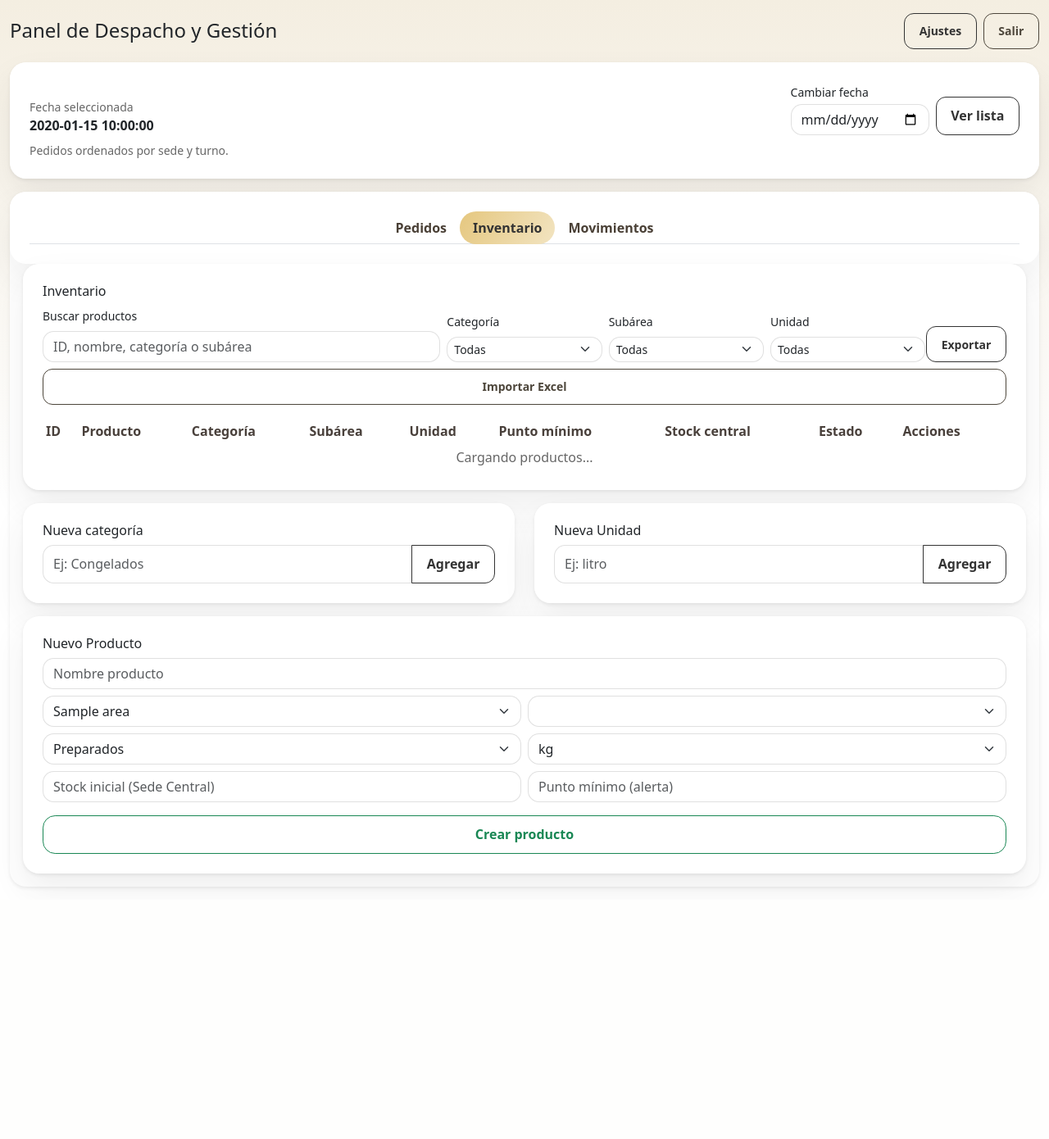
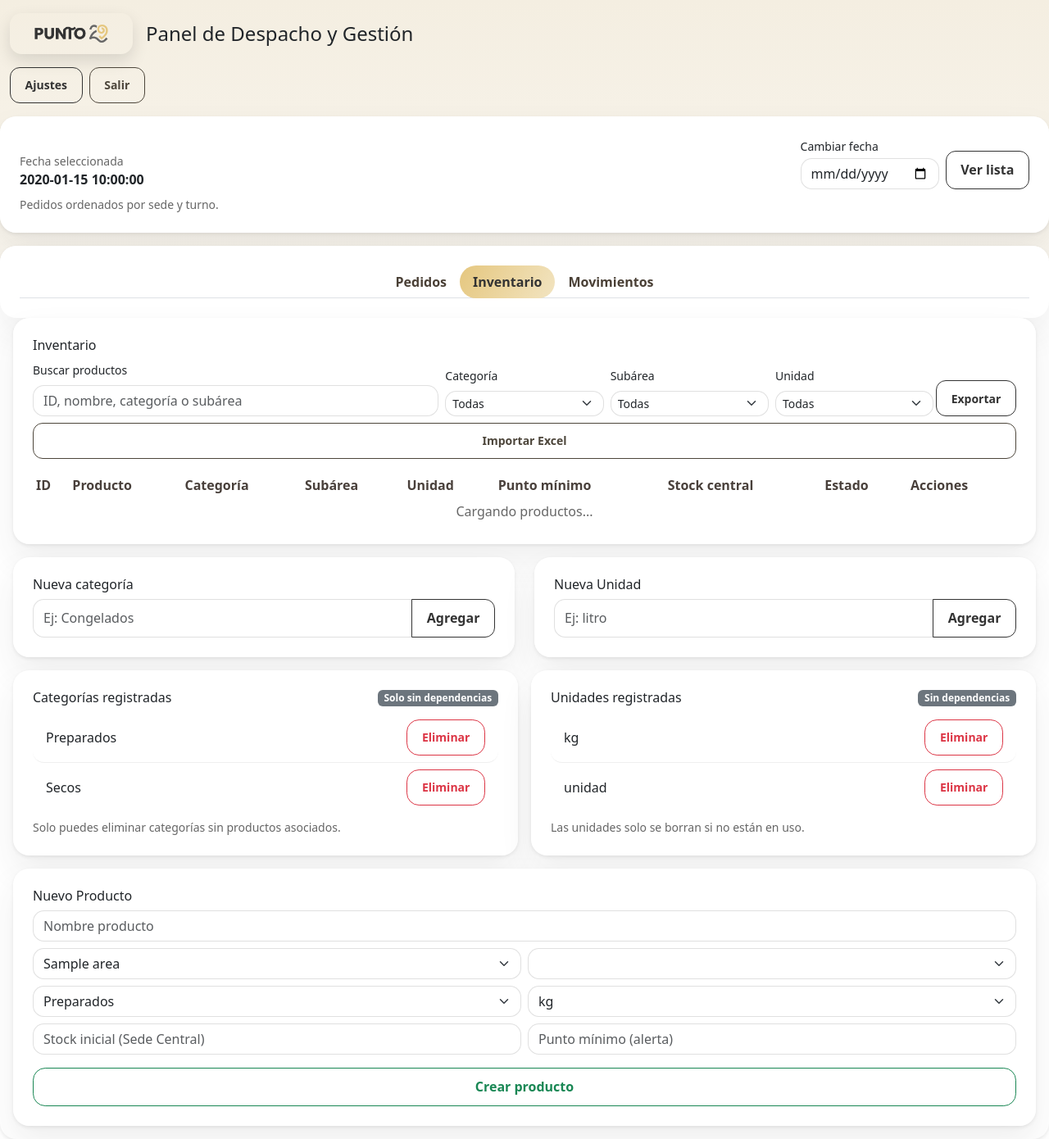
Before and after one commit to Saulo-pj/mi-app-flask, a Flask app: template templates/almacen.html in a window 1280 px wide, after a click on "Inventario". Shown: the whole page at 82% size. Before the commit the page ends 1085 px from the top, so only its background shows below. Run offline with Flask 3, Linux system fonts and the light colour scheme; the template is opened without the code that fills it: most values are stand-ins (such as "Sample title", 1, 10 or a date in 2020); lists and menus that the app fills with data are empty; some libraries are stand-ins or nearby versions.

```diff
--- a/app.py
+++ b/app.py
@@ -2,6 +2,7 @@ from __future__ import annotations
 
 import os
 import json
+import pytz
 from datetime import datetime, date, time, timedelta
 from io import BytesIO
 import re
@@ -28,6 +29,7 @@ from models import (
     Sede,
     Turno,
     Unidad,
+    ChecklistListaPredeterminada,
     CierreCaja,
     Movimiento,
     UsuarioGestion,
@@ -77,6 +79,12 @@ SUBAREA_POSITION: dict[str, dict[str, int]] = {
 }
 
 engine = get_engine(database_url)
+
+PERU_TIMEZONE = pytz.timezone("America/Lima")
+
+
+def ahora_peru() -> datetime:
+    return datetime.now(PERU_TIMEZONE)
 
 CREATION_PASSWORD_KEY = "creation_password"
 DEFAULT_CREATION_PASSWORD = os.getenv("CHECKLIST_CREATION_PASSWORD", "almacen123")
@@ -278,6 +286,35 @@ def _release_session_slot() -> None:
         ACTIVE_SESSION_TOKENS.pop(token, None)
 
 
+def _get_checklist_context() -> dict[str, int | str] | None:
+    id_sede = session.get("id_sede")
+    id_area = session.get("id_area")
+    id_turno = session.get("id_turno")
+    if not id_sede or not id_area or not id_turno:
+        return None
+    return {
+        "id_sede": id_sede,
+        "id_area": id_area,
+        "id_turno": id_turno,
+        "id_usuario": session.get("id_usuario"),
+    }
+
+
+def _format_default_checklist_entry(entry: ChecklistListaPredeterminada, db: Session) -> dict[str, object]:
+    producto = db.get(Producto, entry.ID_Producto)
+    nombre = producto.Nombre_Producto if producto else entry.ID_Producto
+    subarea = producto.Subarea if producto else ""
+    unidad = None
+    if producto and producto.ID_Unidad:
+        unidad = db.get(Unidad, producto.ID_Unidad)
+    return {
+        "id_producto": entry.ID_Producto,
+        "nombre_producto": nombre,
+        "subarea": subarea or "Sin subárea",
+        "subarea_badge": subarea_badge(producto.ID_Area if producto else None, subarea) if producto else "bg-secondary",
+        "area_id": producto.ID_Area if producto else None,
+        "unidad": unidad.Nombre_Unidad if unidad else None,
+    }
 def find_user_entry(username: str, password: str, groups: str | list[str] | None = None) -> UserEntry | None:
     username = username.strip()
     password = password.strip()
@@ -480,7 +517,7 @@ def get_or_create_pedido(db: Session, ctx: dict[str, int | str], fecha_filtro: d
         ID_Turno=ctx["id_turno"],
         ID_Area=ctx["id_area"],
         ID_Usuario=ctx.get("id_usuario", "sin_usuario"),
-        Fecha=fecha_filtro or datetime.now(),
+        Fecha=fecha_filtro or ahora_peru(),
     )
     db.add(pedido)
     db.flush()
@@ -498,7 +535,7 @@ def obtener_fecha_checklist() -> datetime:
             parsed = None
         if parsed:
             return parsed
-    ahora = datetime.now()
+    ahora = ahora_peru()
     return ahora
 
 
@@ -933,7 +970,7 @@ def checklist():
         if parsed:
             fecha_filtro = parsed
     if fecha_filtro is None:
-        fecha_filtro = datetime.now()
+        fecha_filtro = ahora_peru()
     fecha_filtro = fecha_filtro.replace(hour=0, minute=0, second=0, microsecond=0)
     fecha_anterior = fecha_filtro - timedelta(days=1)
     session["checklist_fecha"] = fecha_filtro.isoformat()
@@ -959,7 +996,7 @@ def checklist():
             admin_turnos = db.scalars(select(Turno).order_by(Turno.Nombre_Turno)).all()
             admin_areas = db.scalars(select(Area).order_by(Area.Nombre_Area)).all()
 
-    now = datetime.now()
+    now = ahora_peru()
     fecha_seleccionada = pedido.Fecha or fecha_filtro or now
     selected_date_label = fecha_seleccionada.strftime("%d/%m/%Y")
     selected_time_label = fecha_seleccionada.strftime("%H:%M")
@@ -1005,7 +1042,7 @@ def cierre_caja():
         except ValueError:
             selected_date = None
     if not selected_date:
-        selected_date = datetime.now().date()
+        selected_date = ahora_peru().date()
 
     is_admin = session.get("perfil") == "admin"
     movimientos_only = bool(session.get("movimientos_only"))
@@ -1218,6 +1255,20 @@ def checklist_items():
                 select(DetallePedido).where(DetallePedido.ID_Pedido == pedido.ID_Pedido)
             ).all()
         }
+        default_entries = db.scalars(
+            select(ChecklistListaPredeterminada)
+            .where(
+                ChecklistListaPredeterminada.ID_Sede == ctx["id_sede"],
+                ChecklistListaPredeterminada.ID_Area == ctx["id_area"],
+                ChecklistListaPredeterminada.ID_Turno == ctx["id_turno"],
+            )
+            .order_by(ChecklistListaPredeterminada.Orden, ChecklistListaPredeterminada.ID_Producto)
+        ).all()
+        default_product_ids = [entry.ID_Producto for entry in default_entries]
+        default_order_map = {pid: idx for idx, pid in enumerate(default_product_ids)}
+        visible_product_ids = set(default_product_ids)
+        if detalles:
+            visible_product_ids.update(detalles.keys())
         ocultos = set(
             db.scalars(
                 select(ChecklistProductoOculto.ID_Producto).where(
@@ -1228,14 +1279,15 @@ def checklist_items():
                 )
             ).all()
         )
-        productos = db.scalars(
-            select(Producto).where(
-                and_(
-                    Producto.Estado == "Activo",
-                    Producto.ID_Area == id_area,
-                )
-            )
-        ).all()
+        productos_query = select(Producto).where(
+            and_(
+                Producto.Estado == "Activo",
+                Producto.ID_Area == id_area,
+            )
+        )
+        if default_product_ids:
+            productos_query = productos_query.where(Producto.ID_Producto.in_(visible_product_ids))
+        productos = db.scalars(productos_query).all()
         result = []
         for p in productos:
             if p.ID_Producto in ocultos:
@@ -1261,11 +1313,15 @@ def checklist_items():
                     "area_id": p.ID_Area,
                 }
             )
-        def sort_key(item: dict[str, str | int | None]) -> tuple[int, int, str]:
+        def sort_key(item: dict[str, str | int | None]) -> tuple[int, int, int, str]:
+            product_id = item.get("id_producto")
+            default_rank = default_order_map.get(product_id)
+            if default_rank is not None:
+                return 0, default_rank, 0, ""
             area_rank = AREA_ORDER.get(item.get("area_id"), len(AREA_ORDER))
             sub_map = SUBAREA_POSITION.get(item.get("area_id"), {})
             sub_rank = sub_map.get(normalize_subarea_name(item.get("subarea")), len(sub_map))
-            return area_rank, sub_rank, item.get("nombre_producto", "") or ""
+            return 1, area_rank, sub_rank, item.get("nombre_producto", "") or ""
         result.sort(key=sort_key)
     return jsonify(result)
 
@@ -1324,6 +1380,101 @@ def checklist_catalogo():
     return jsonify(result)
 
 
+@app.get("/api/checklist/lista")
+def checklist_lista_default():
+    if not _is_sede_or_admin_profile():
+        return jsonify({"error": "No autorizado"}), 401
+
+    ctx = _get_checklist_context()
+    if not ctx:
+        return jsonify({"error": "Contexto incompleto"}), 400
+
+    with Session(engine) as db:
+        entries = db.scalars(
+            select(ChecklistListaPredeterminada)
+            .where(
+                ChecklistListaPredeterminada.ID_Sede == ctx["id_sede"],
+                ChecklistListaPredeterminada.ID_Area == ctx["id_area"],
+                ChecklistListaPredeterminada.ID_Turno == ctx["id_turno"],
+            )
+            .order_by(ChecklistListaPredeterminada.Orden, ChecklistListaPredeterminada.ID_Producto)
+        ).all()
+        lista = [_format_default_checklist_entry(entry, db) for entry in entries]
+    return jsonify({"lista": lista})
+
+
+@app.post("/api/checklist/lista")
+def agregar_a_lista_checklist():
+    if not _is_sede_or_admin_profile():
+        return jsonify({"error": "No autorizado"}), 401
+
+    ctx = _get_checklist_context()
+    if not ctx:
+        return jsonify({"error": "Contexto incompleto"}), 400
+
+    payload = request.get_json(force=True) or {}
+    id_producto = payload.get("id_producto")
+    if not id_producto:
+        return jsonify({"error": "Producto requerido"}), 400
+
+    with Session(engine) as db:
+        producto = db.get(Producto, id_producto)
+        if not producto:
+            return jsonify({"error": "Producto no encontrado"}), 404
+        existing = db.get(
+            ChecklistListaPredeterminada,
+            (ctx["id_sede"], ctx["id_area"], ctx["id_turno"], id_producto),
+        )
+        if existing:
+            return jsonify({"error": "Ese insumo ya está en la lista"}), 400
+        orden = db.scalar(
+            select(func.count()).select_from(ChecklistListaPredeterminada).where(
+                ChecklistListaPredeterminada.ID_Sede == ctx["id_sede"],
+                ChecklistListaPredeterminada.ID_Area == ctx["id_area"],
+                ChecklistListaPredeterminada.ID_Turno == ctx["id_turno"],
+            )
+        )
+        nueva = ChecklistListaPredeterminada(
+            ID_Sede=ctx["id_sede"],
+            ID_Area=ctx["id_area"],
+            ID_Turno=ctx["id_turno"],
+            ID_Producto=id_producto,
+            Orden=(orden or 0),
+        )
+        db.add(nueva)
+        db.commit()
+        db.refresh(nueva)
+        respuesta = _format_default_checklist_entry(nueva, db)
+    return jsonify({"ok": True, "producto": respuesta})
+
+
+@app.delete("/api/checklist/lista")
+def eliminar_de_lista_checklist():
+    if not _is_sede_or_admin_profile():
+        return jsonify({"error": "No autorizado"}), 401
+
+    ctx = _get_checklist_context()
+    if not ctx:
+        return jsonify({"error": "Contexto incompleto"}), 400
+
+    payload = request.get_json(force=True) or {}
+    id_producto = payload.get("id_producto")
+    if not id_producto:
+        return jsonify({"error": "Producto requerido"}), 400
+
+    with Session(engine) as db:
+        entry = db.get(
+            ChecklistListaPredeterminada,
+            (ctx["id_sede"], ctx["id_area"], ctx["id_turno"], id_producto),
+        )
+        if not entry:
+            return jsonify({"error": "Item no encontrado"}), 404
+        db.delete(entry)
+        db.commit()
+
+    return jsonify({"ok": True})
+
+
 @app.post("/api/pedidos/solicitar")
 def solicitar_item():
     if not _is_sede_or_admin_profile():
@@ -1737,7 +1888,7 @@ def almacen():
         except ValueError:
             selected_date = None
     if not selected_date:
-        selected_date = datetime.now().date()
+        selected_date = ahora_peru().date()
     selected_date_input = selected_date.strftime("%Y-%m-%d")
     selected_date_label = selected_date.strftime("%d/%m/%Y")
     movimientos_only = bool(session.get("movimientos_only"))
@@ -1909,7 +2060,7 @@ def pedidos_almacen():
         except ValueError:
             fecha_obj = None
     if not fecha_obj:
-        fecha_obj = datetime.now().date()
+        fecha_obj = ahora_peru().date()
     inicio = datetime.combine(fecha_obj, time.min)
     fin = datetime.combine(fecha_obj, time.max)
 
@@ -1927,6 +2078,10 @@ def pedidos_almacen():
             for d in detalles:
                 producto = db.get(Producto, d.ID_Producto)
                 stock_central = db.get(InventarioSede, (CENTRAL_SEDE_ID, d.ID_Producto))
+                categoria_nombre = None
+                if producto and producto.ID_Categoria:
+                    categoria_obj = db.get(Categoria, producto.ID_Categoria)
+                    categoria_nombre = categoria_obj.Nombre_Categoria if categoria_obj else None
                 det_data.append(
                     {
                         "id_detalle": d.ID_Detalle,
@@ -1940,6 +2095,7 @@ def pedidos_almacen():
                         "cantidad_entregada": d.Cantidad_Entregada,
                         "estado_sede": d.Estado_Sede,
                         "stock_central": stock_central.Stock_Actual if stock_central else 0,
+                        "categoria": categoria_nombre,
                     }
                 )
 
@@ -1974,7 +2130,7 @@ def envios_procesados():
         except ValueError:
             fecha_obj = None
     if not fecha_obj:
-        fecha_obj = datetime.now().date()
+        fecha_obj = ahora_peru().date()
     inicio = datetime.combine(fecha_obj, time.min)
     fin = datetime.combine(fecha_obj, time.max)
 
@@ -2009,6 +2165,7 @@ def envios_procesados():
                         "producto": producto.Nombre_Producto if producto else d.ID_Producto,
                         "cantidad_pedida": d.Cantidad_Pedida,
                         "cantidad_entregada": d.Cantidad_Entregada,
+                        "enviado_por": d.Usuario_Enviado or "",
                         "fecha": (p.Fecha.isoformat() if p.Fecha else None),
                     }
                 )
@@ -2030,7 +2187,7 @@ def listar_movimientos_almacen():
         except ValueError:
             fecha_obj = None
     if not fecha_obj:
-        fecha_obj = datetime.now().date()
+        fecha_obj = ahora_peru().date()
     inicio = datetime.combine(fecha_obj, time.min)
     fin = datetime.combine(fecha_obj, time.max)
 
@@ -2075,7 +2232,7 @@ def alertas_llegadas():
         except ValueError:
             fecha_obj = None
     if not fecha_obj:
-        fecha_obj = datetime.now().date()
+        fecha_obj = ahora_peru().date()
     inicio = datetime.combine(fecha_obj, time.min)
     fin = datetime.combine(fecha_obj, time.max)
 
@@ -2136,6 +2293,7 @@ def procesar_envio():
     payload = request.get_json(force=True)
     pedido_id = int(payload.get("pedido_id"))
     movimientos = payload.get("detalles", [])
+    usuario_envio = session.get("id_usuario") or "sin_usuario"
 
     if not movimientos:
         return jsonify({"error": "No hay insumos seleccionados"}), 400
@@ -2167,6 +2325,7 @@ def procesar_envio():
 
                     detalle.Check_Almacen = 1
                     detalle.Cantidad_Entregada = cantidad_entregada
+                    detalle.Usuario_Enviado = usuario_envio
 
                     if cantidad_entregada > 0:
                         inv_central = db.get(InventarioSede, (CENTRAL_SEDE_ID, detalle.ID_Producto))
@@ -2222,6 +2381,25 @@ def crear_categoria():
         return jsonify({"ok": True, "id_categoria": categoria.ID_Categoria})
 
 
+@app.delete("/api/catalogo/categorias/<int:id_categoria>")
+def eliminar_categoria(id_categoria: int):
+    if not _is_almacen_or_admin_profile():
+        return jsonify({"error": "No autorizado"}), 401
+
+    with Session(engine) as db:
+        categoria = db.get(Categoria, id_categoria)
+        if not categoria:
+            return jsonify({"error": "Categoría no encontrada"}), 404
+        productos_asociados = db.scalar(
+            select(func.count()).select_from(Producto).where(Producto.ID_Categoria == id_categoria)
+        )
+        if productos_asociados:
+            return jsonify({"error": "No se puede eliminar: hay productos asociados"}), 400
+        db.delete(categoria)
+        db.commit()
+    return jsonify({"ok": True})
+
+
 @app.post("/api/catalogo/unidades")
 def crear_unidad():
     if not _is_almacen_or_admin_profile():
@@ -2236,6 +2414,25 @@ def crear_unidad():
         db.add(unidad)
         db.commit()
         return jsonify({"ok": True, "id_unidad": unidad.ID_Unidad})
+
+
+@app.delete("/api/catalogo/unidades/<int:id_unidad>")
+def eliminar_unidad(id_unidad: int):
+    if not _is_almacen_or_admin_profile():
+        return jsonify({"error": "No autorizado"}), 401
+
+    with Session(engine) as db:
+        unidad = db.get(Unidad, id_unidad)
+        if not unidad:
+            return jsonify({"error": "Unidad no encontrada"}), 404
+        productos_asociados = db.scalar(
+            select(func.count()).select_from(Producto).where(Producto.ID_Unidad == id_unidad)
+        )
+        if productos_asociados:
+            return jsonify({"error": "No se puede eliminar: hay productos asociados"}), 400
+        db.delete(unidad)
+        db.commit()
+    return jsonify({"ok": True})
 
 
 @app.get('/api/catalogo/categorias')
--- a/requirements.txt
+++ b/requirements.txt
@@ -5,3 +5,4 @@ psycopg2-binary>=2.9.7
 python-dotenv==1.0.1
 openpyxl>=3.1.2
 setuptools
+pytz==2024.1
--- a/templates/almacen.html
+++ b/templates/almacen.html
@@ -6,12 +6,16 @@
     <title>Panel de Almacén</title>
     <link href="https://cdn.jsdelivr.net/npm/bootstrap@5.3.3/dist/css/bootstrap.min.css" rel="stylesheet">
     <link href="{{ url_for('static', filename='css/style.css') }}" rel="stylesheet">
+    <link rel="icon" type="image/png" href="{{ url_for('static', filename='img/icono.png') }}">
+    <link rel="apple-touch-icon" href="{{ url_for('static', filename='img/icono.png') }}">
 </head>
-<body data-page="almacen" data-default-date="{{ selected_date_input }}" class="bg-light">
+<body data-page="almacen" data-default-date="{{ selected_date_input }}" data-api-base="{{ request.script_root or '' }}" class="bg-light">
 <div class="container-fluid py-3">
     <div class="d-flex justify-content-between align-items-center mb-3">
-        <div>
+        <div class="d-flex align-items-center gap-3">
+            <img src="{{ url_for('static', filename='img/logo.png') }}" alt="Logo" class="app-logo app-logo--compact mb-0">
             <h1 class="h4 m-0">Panel de Despacho y Gestión</h1>
+        </div>
             {% if is_admin %}
             <div class="d-inline-flex gap-1 mt-1">
                 <a href="{{ url_for('checklist') }}" class="btn btn-outline-primary btn-sm">Checklist</a>
@@ -61,10 +65,10 @@
             <div class="card shadow-sm">
                 <div class="card-body">
                     <ul class="nav nav-tabs justify-content-center" id="almacenTab" role="tablist">
+                        <li class="nav-item" role="presentation">
+                            <button class="nav-link {% if not movimientos_only %}active{% endif %}" id="tab-pedidos" data-bs-toggle="tab" data-bs-target="#tabPedidos" type="button" role="tab" aria-controls="tabPedidos" aria-selected="{{ 'true' if not movimientos_only else 'false' }}">Pedidos</button>
+                        </li>
                         {% if not movimientos_only %}
-                            <li class="nav-item" role="presentation">
-                                <button class="nav-link active" id="tab-pedidos" data-bs-toggle="tab" data-bs-target="#tabPedidos" type="button" role="tab" aria-controls="tabPedidos" aria-selected="true">Pedidos</button>
-                            </li>
                             <li class="nav-item" role="presentation">
                                 <button class="nav-link" id="tab-inventario" data-bs-toggle="tab" data-bs-target="#tabInventario" type="button" role="tab" aria-controls="tabInventario" aria-selected="false">Inventario</button>
                             </li>
@@ -75,8 +79,7 @@
                     </ul>
                 </div>
         <div class="tab-content px-3 pb-3">
-            {% if not movimientos_only %}
-            <div class="tab-pane fade show active" id="tabPedidos" role="tabpanel" aria-labelledby="tab-pedidos">
+            <div class="tab-pane fade{% if not movimientos_only %} show active{% endif %}" id="tabPedidos" role="tabpanel" aria-labelledby="tab-pedidos">
                 <div class="card shadow-sm">
                     <div class="card-body">
                         <div class="d-flex flex-wrap gap-2 justify-content-between align-items-center mb-3">
@@ -90,6 +93,7 @@
                     </div>
                 </div>
             </div>
+            {% if not movimientos_only %}
             <div class="tab-pane fade" id="tabInventario" role="tabpanel" aria-labelledby="tab-inventario">
                 <div class="row gy-3">
                     <div class="col-12">
@@ -182,6 +186,38 @@
                                 <div class="input-group">
                                     <input id="uniNombre" class="form-control" placeholder="Ej: litro">
                                     <button id="btnCrearUnidad" class="btn btn-outline-primary">Agregar</button>
+                                </div>
+                            </div>
+                        </div>
+                    </div>
+                    <div class="col-12">
+                        <div class="row g-3">
+                            <div class="col-12 col-lg-6">
+                                <div class="card shadow-sm">
+                                    <div class="card-body">
+                                        <div class="d-flex justify-content-between align-items-center mb-2">
+                                            <h2 class="h6 mb-0">Categorías registradas</h2>
+                                            <span class="badge bg-secondary text-white">Solo sin dependencias</span>
+                                        </div>
+                                        <div id="categoriasList" class="list-group list-group-flush" style="max-height:260px; overflow:auto;">
+                                            <div class="list-group-item text-muted text-center">Cargando categorías...</div>
+                                        </div>
+                                        <p class="small text-muted mt-2 mb-0">Solo puedes eliminar categorías sin productos asociados.</p>
+                                    </div>
+                                </div>
+                            </div>
+                            <div class="col-12 col-lg-6">
+                                <div class="card shadow-sm">
+                                    <div class="card-body">
+                                        <div class="d-flex justify-content-between align-items-center mb-2">
+                                            <h2 class="h6 mb-0">Unidades registradas</h2>
+                                            <span class="badge bg-secondary text-white">Sin dependencias</span>
+                                        </div>
+                                        <div id="unidadesList" class="list-group list-group-flush" style="max-height:260px; overflow:auto;">
+                                            <div class="list-group-item text-muted text-center">Cargando unidades...</div>
+                                        </div>
+                                        <p class="small text-muted mt-2 mb-0">Las unidades solo se borran si no están en uso.</p>
+                                    </div>
                                 </div>
                             </div>
                         </div>
@@ -612,6 +648,7 @@
                             <tr>
                                 <th>Sede</th>
                                 <th>Turno</th>
+                                <th>Enviado por</th>
                                 <th>Producto</th>
                                 <th>Pedida</th>
                                 <th>Entregada</th>
@@ -636,6 +673,17 @@
 <script>
     document.addEventListener('DOMContentLoaded', function () {
         (function () {
+            const inlineApiBaseSrc = document.body && document.body.dataset && document.body.dataset.apiBase
+                ? document.body.dataset.apiBase
+                : '';
+            const inlineApiBase = inlineApiBaseSrc.replace(/\/$/, '');
+            const inlineApiUrl = (path) => {
+                if (!path) {
+                    return inlineApiBase || '/';
+                }
+                const normalized = path.startsWith('/') ? path : `/${path}`;
+                return `${inlineApiBase}${normalized}`;
+            };
             const almacenDataElement = document.getElementById('almacen-products-data');
             const productos = almacenDataElement ? (JSON.parse(almacenDataElement.textContent || '[]') || []) : [];
             window.almacenProducts = productos;
@@ -1012,7 +1060,7 @@
 
             const sendMovementPayload = async (payload) => {
                 try {
-                    const response = await fetch('/api/almacen/movimiento', {
+                    const response = await fetch(inlineApiUrl('/api/almacen/movimiento'), {
                         method: 'POST',
                         headers: {
                             'Content-Type': 'application/json',
```
Also changed, not shown: models.py (+14 -0 lines), templates/cierre_caja.html (+10 -4 lines), database.db, static/img/icono.png (added), static/img/logo.png (added).
